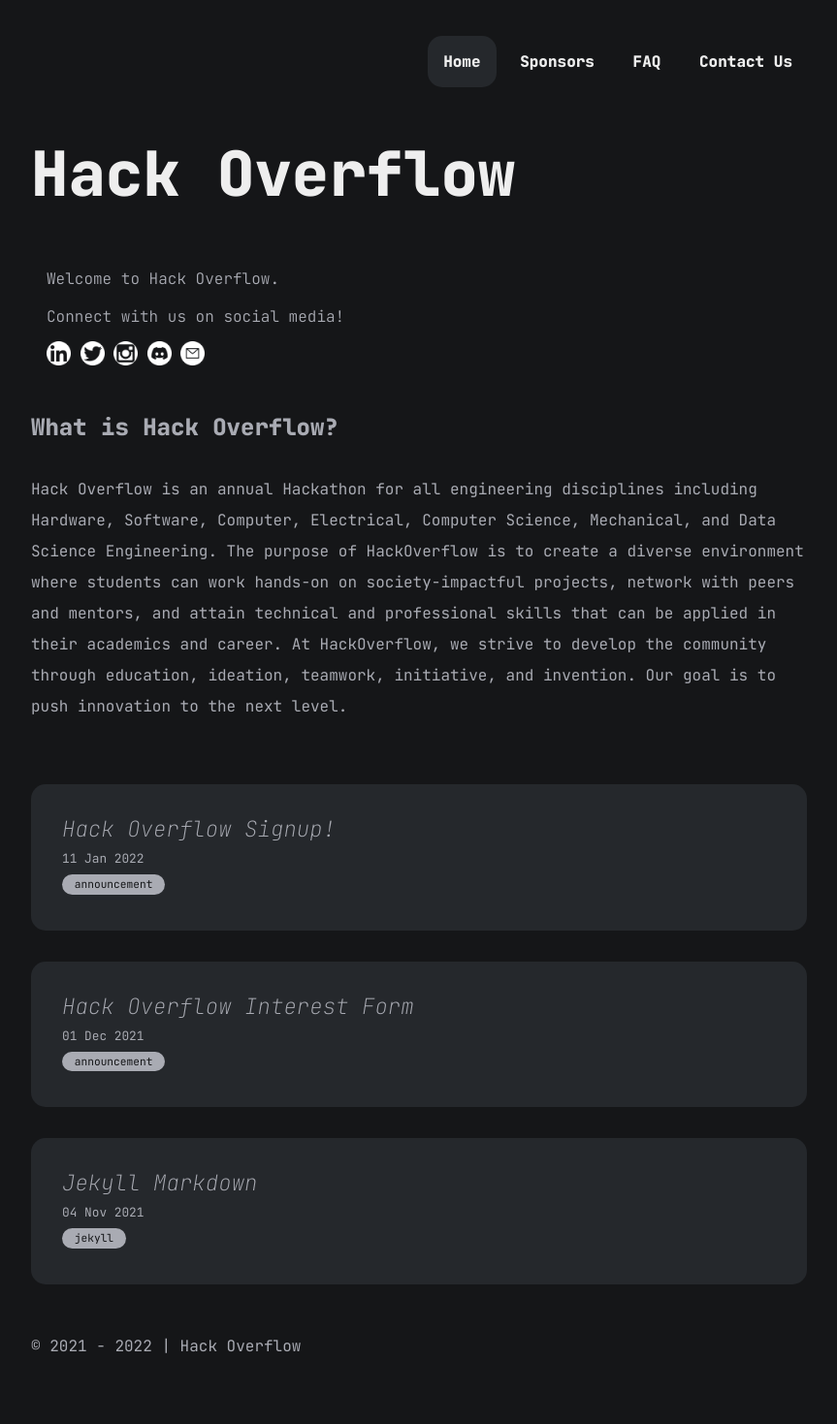
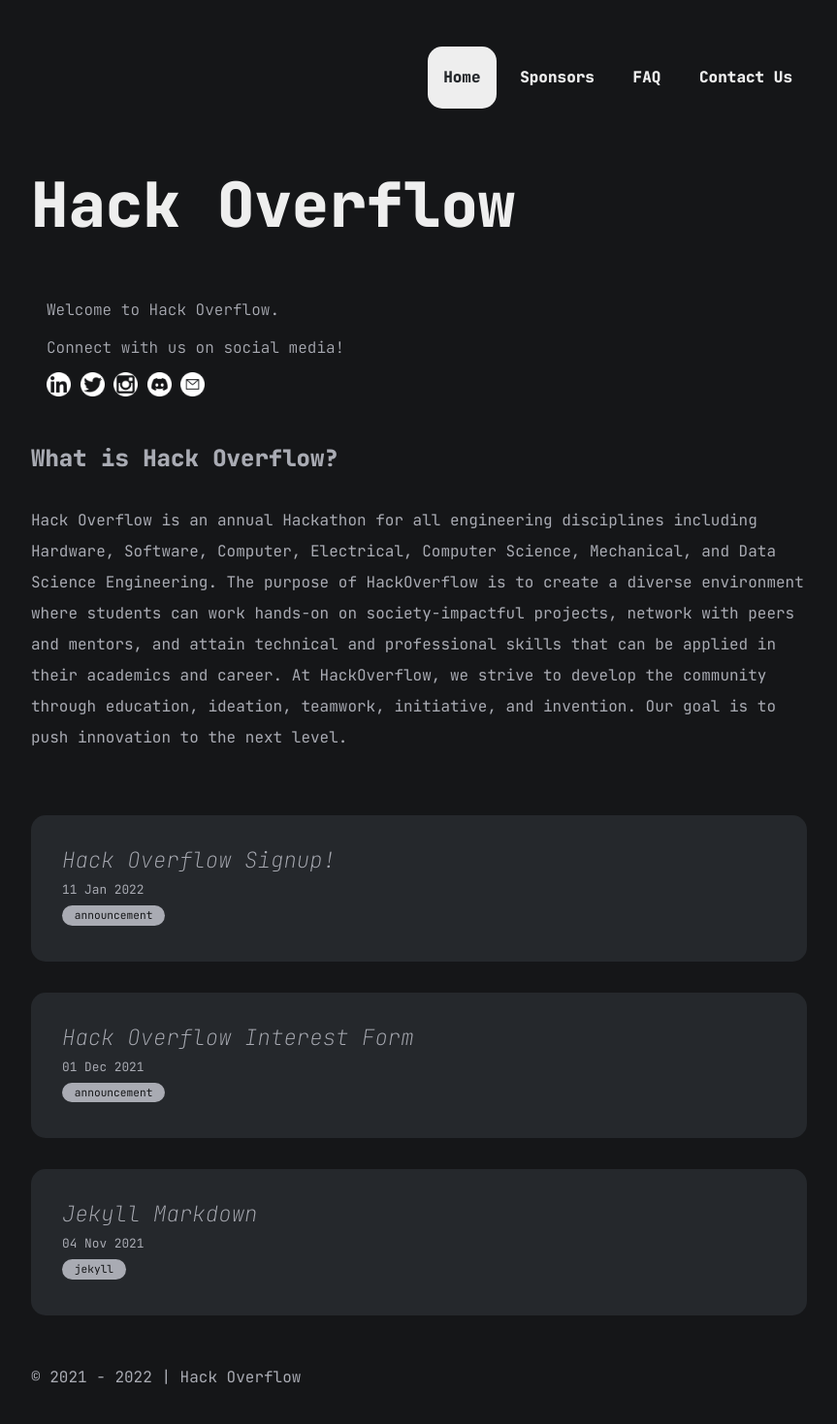
Before and after one commit to J-Souffle/T4GWebsite, a Jekyll site: the page built from index.md, in a window 1280 px wide. Shown: the whole page at 97% size, without its empty margins (208-1071 px from the left). Built offline with Jekyll 4.4.1, drawn with Linux system fonts in a browser that asks for light colours; before the commit the page ends 1437 px from its top, so only the background shows below that.

Commit message:
nav bar update

```diff
--- a/assets/css/blog.css
+++ b/assets/css/blog.css
@@ -54,7 +54,7 @@ nav ul {
   margin: 0 auto;
 }
 nav ul li { /*list item */
-  display: inline-block;
+  display: inline-flex;
 }
 nav ul li a { /*individual menu item styling */
   padding-left: 15px;
@@ -63,21 +63,24 @@ nav ul li a { /*individual menu item styling */
   text-align: center;
   color: #EEEEEE;
   font-weight: bold;
-  /* background: var(--gray-3);
-  border-radius: 15px; */
   transition: all 0.2s ease-in-out;
 }
 nav ul li a:hover{ /*item the cursor is hovering over*/
-  padding: 1rem;
-  /* background: var(--gray-1);
-  border-radius: 15px; */
-  color: #eeeeeea1;
-  transform: scale(2);
-  transition: all 0.2s ease-in-out;
+  /* padding: 1rem; */
+  transform: scale(1.1);
+   color: var(--white-2);
+  /* transition: all 0.2s ease-in-out; */
 }
 .active{ /*current menu page */
   padding: 1rem;
-  background: var(--gray-3);
+  background: var(--white-1);
+  color: var(--gray-3);
+  border-radius: 15px;
+}
+.active:hover{ /*current menu page */
+  padding: 1rem;
+  background: var(--white-1);
+  color: var(--gray-3);
   border-radius: 15px;
 }
 /* header */
```
